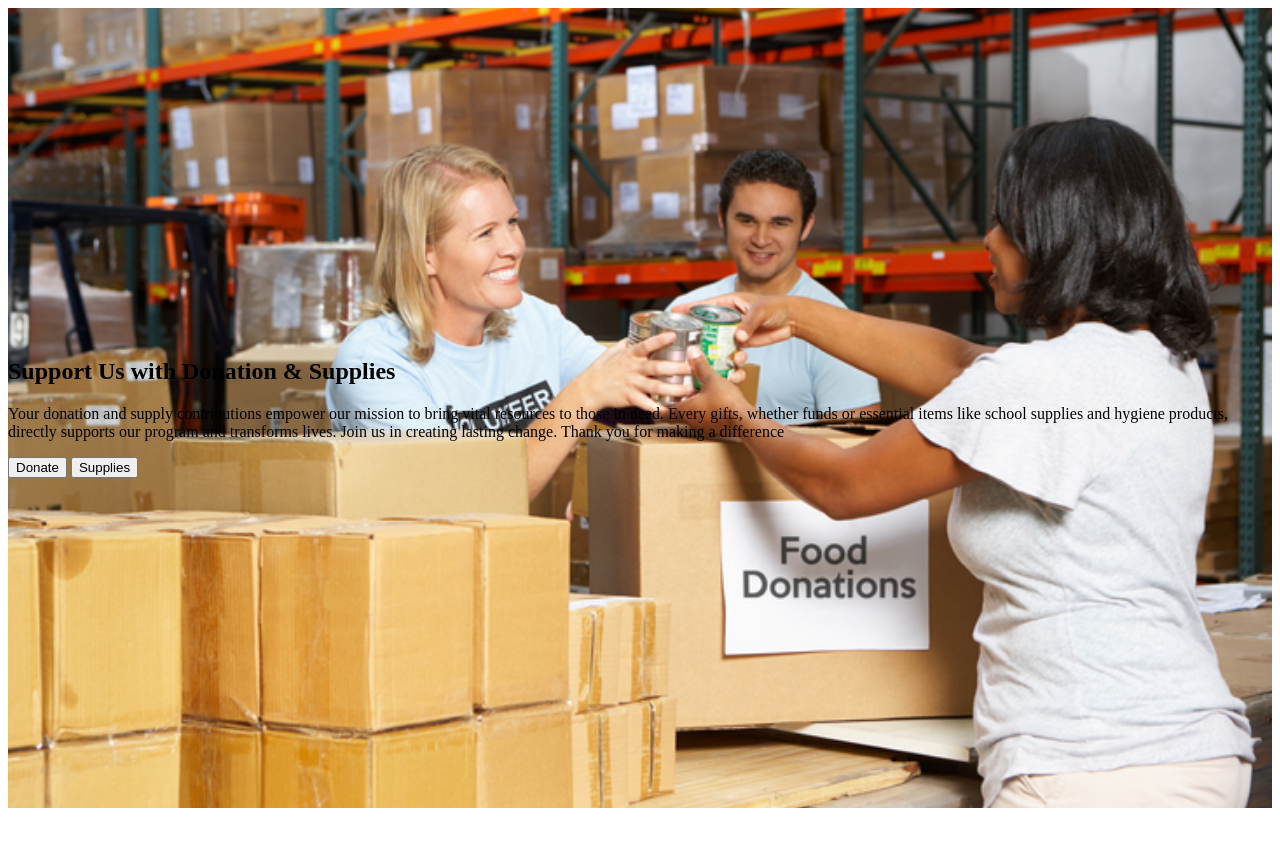
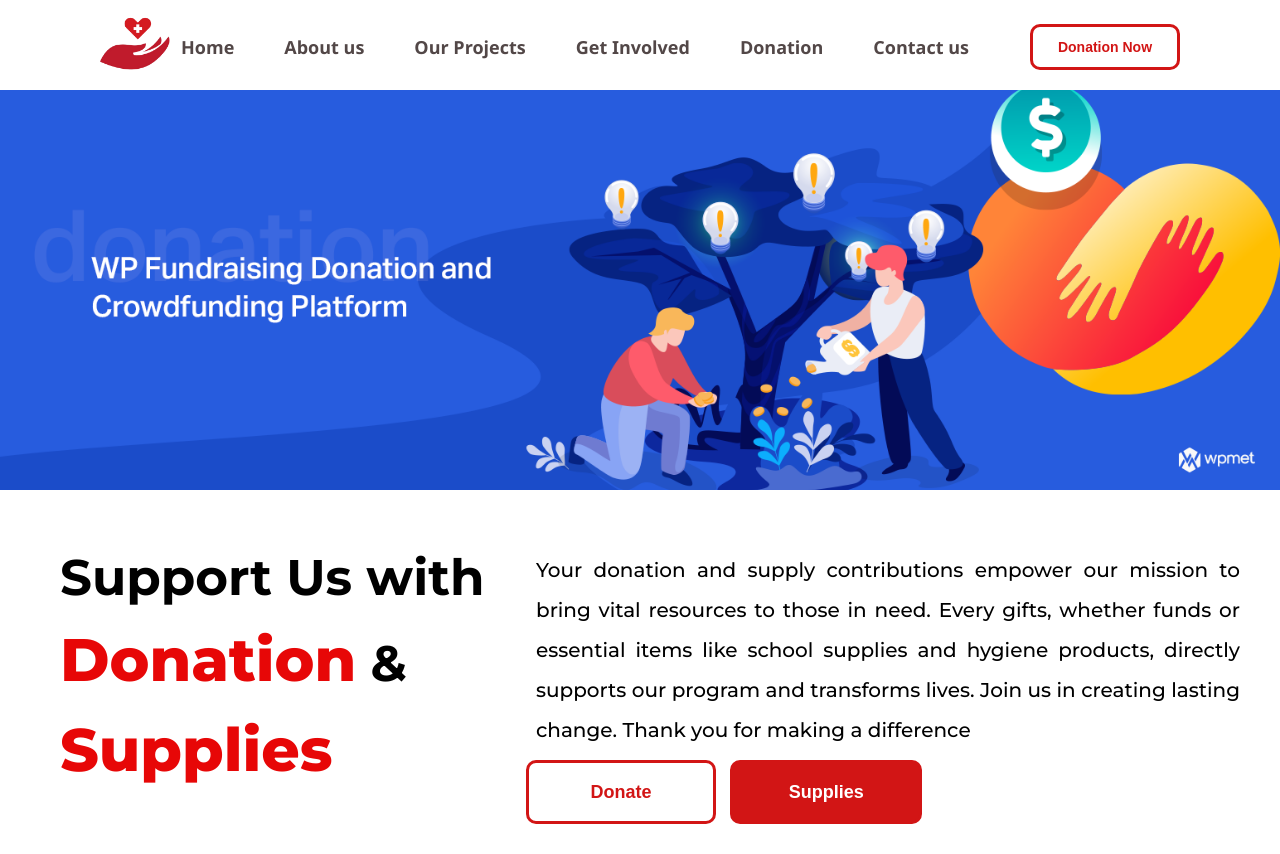
Before and after one commit to Haseeb7689/Donation-App, a PHP site: page /Donation.html in a window 1280 px wide. Before the commit the page ends 816 px from the top, so only its background shows below. Run offline with PHP 8.4, Linux system fonts and the light colour scheme.

Commit message:
Possible changes and Donation page is uploaded

```diff
--- a/Donation.html
+++ b/Donation.html
@@ -6,11 +6,63 @@
     <title>Donation</title>
     <link rel="icon" href="img/logo.png" sizes="48x48" type="image/x-icon" />
     <link href="./Donationpg.css" rel="stylesheet">
+    <link href="./style.css" rel="stylesheet">
 </head>
 <body>
+    <nav id="nav">
+        <div class="nav">
+          <div class="logo">
+            <img src="img/logo.png" alt="logo" />
+          </div>
+
+          <div class="list">
+            <ul>
+              <li>
+                <a href="/index.html" style="text-decoration: none; color: inherit"
+                  >Home</a
+                >
+              </li>
+              <li>
+                <a href="#About" style="text-decoration: none; color: inherit"
+                  >About us</a
+                >
+              </li>
+              <li>
+                <a href="#Projects" style="text-decoration: none; color: inherit"
+                  >Our Projects</a
+                >
+              </li>
+              <li>
+                <a href="#Involved" style="text-decoration: none; color: inherit"
+                  >Get Involved</a
+                >
+              </li>
+              <li>
+                <a href="#Donation" style="text-decoration: none; color: inherit"
+                  >Donation</a
+                >
+              </li>
+              <li>
+                <a href="#Contact" style="text-decoration: none; color: inherit"
+                  >Contact us</a
+                >
+              </li>
+            </ul>
+          </div>
+
+          <div class="nav-button">
+            <button onclick="Navigate()">Donation Now</button>
+          </div>
+        </div>
+      </nav>
+    <section id="Banner">
+    </section>
     <section id="donation">
         <div class="donation_Block">
-            <h1>Support Us with Donation & Supplies</h1>
+            <div class="donation1">
+                <h1>Support Us with <br><span>Donation</span> & <br><span>Supplies</span></h1>
+            </div>
+            <div class="donation2">
                 <p>
                     Your donation and supply contributions empower our mission to bring
                     vital resources to those in need. Every gifts, whether funds or
@@ -18,9 +70,14 @@
                     supports our program and transforms lives. Join us in creating
                     lasting change. Thank you for making a difference
                 </p>
-            <button>Donate</button>
-            <button>Supplies</button>
+                <button onclick="Navigate1();">Donate</button>
+                <button onclick="NavigatetoShop();">Supplies</button>
+            </div>
         </div>
     </section>
+    <section id="Donate">
+
+    </section>
+    <script src="index.js"></script>
 </body>
 </html>
--- a/Donationpg.css
+++ b/Donationpg.css
@@ -1,9 +1,64 @@
+@import url('https://fonts.googleapis.com/css2?family=Montserrat:ital,wght@0,100..900;1,100..900&display=swap');
 #donation{
     display: flex;
     justify-content: center;
     align-items: center;
-    min-height: 100vh;
-    background: url("img/donation.jpg") no-repeat;
+    padding: 20px;
+    margin-top: 20px;
+}
+#Banner{
+    display: flex;
+    height: 50vh;
+    width: 100vw;
+    background: url('./img/Donationpg.png');
     background-size: cover;
     background-position: center;
+    justify-content: center;
+    align-items: center;
 }
+.donation_Block{
+    display: flex;
+    justify-content: center;
+
+    width: 100%;
+}
+.donation1{
+    width: 40%;
+    text-align: left;
+padding: 10px;
+    border-radius: 10px;
+    background-color: #fff;
+    display: flex;
+}
+.donation1 h1{
+    font-family: Montserrat;
+    line-height: 1.5;
+    padding-left: 30px;
+    font-size: 50px;
+}
+.donation1 span{
+    color: #e70707;
+    font-size: 60px;
+    font-weight: 800;
+}
+.donation2{
+    padding: 10px;
+    width: 60%;
+
+}
+.donation2 p{
+    font-size: 20px;
+    line-height: 2;
+    font-family: Montserrat;
+    padding: 10px;
+    font-weight: 500;
+}
+#donate-link{
+    text-decoration: none;
+    color: rgb(252, 252, 252);
+    transition: 0.3s ease-in;
+}
+#donate-link:hover{
+    color: white;
+    transition: 0.3s ease-in;
+}
--- a/index.js
+++ b/index.js
@@ -1,3 +1,10 @@
 function Navigate(){
     window.location='Login.html';
 }
+function NavigatetoShop(){
+    window.location='Shop.html';
+}
+// change the donation to the screen where it is going to donate
+function Navigate1(){
+    window.location.href='#donation'
+}
--- a/style.css
+++ b/style.css
@@ -8,6 +8,7 @@ html {
 }
 body {
   font-family: "Segoe UI", Tahoma, Geneva, Verdana, sans-serif;
+  overflow-x: hidden;
 }
 
 
@@ -498,6 +499,7 @@ main {
   border-radius: 20px;
   box-shadow: 12px 12px 0px rgba(127, 178, 237, 0.9);
 }
+.donation2 button:nth-child(2),
 .Donation-description button:nth-child(3) {
   font-size: 18px;
   font-weight: 900;
@@ -513,14 +515,14 @@ main {
   background-position: right bottom;
   transition: background-position 0.5s ease, color 0.5s ease;
 }
-
+.donation2  button:nth-child(2):hover,
 .Donation-description button:nth-child(3):hover {
   cursor: pointer;
   background-position: left bottom;
   color: white;
   box-shadow: 0px 0px 10px rgba(0, 0, 0, 0.5);
 }
-
+.donation2 button:nth-child(3),
 .Donation-description button:nth-child(4) {
   font-size: 18px;
   font-weight: 900;
@@ -536,6 +538,7 @@ main {
   background-position: right bottom;
   transition: background-position 0.5s ease, color 0.5s ease;
 }
+.donation2 button:nth-child(3):hover,
 .Donation-description button:nth-child(4):hover {
   cursor: pointer;
   background-position: left bottom;
```
Also changed, not shown: Login.html (+5 -4 lines), img/Donationpg.png (added). Lines whose indentation alone changed are shown as unchanged.
